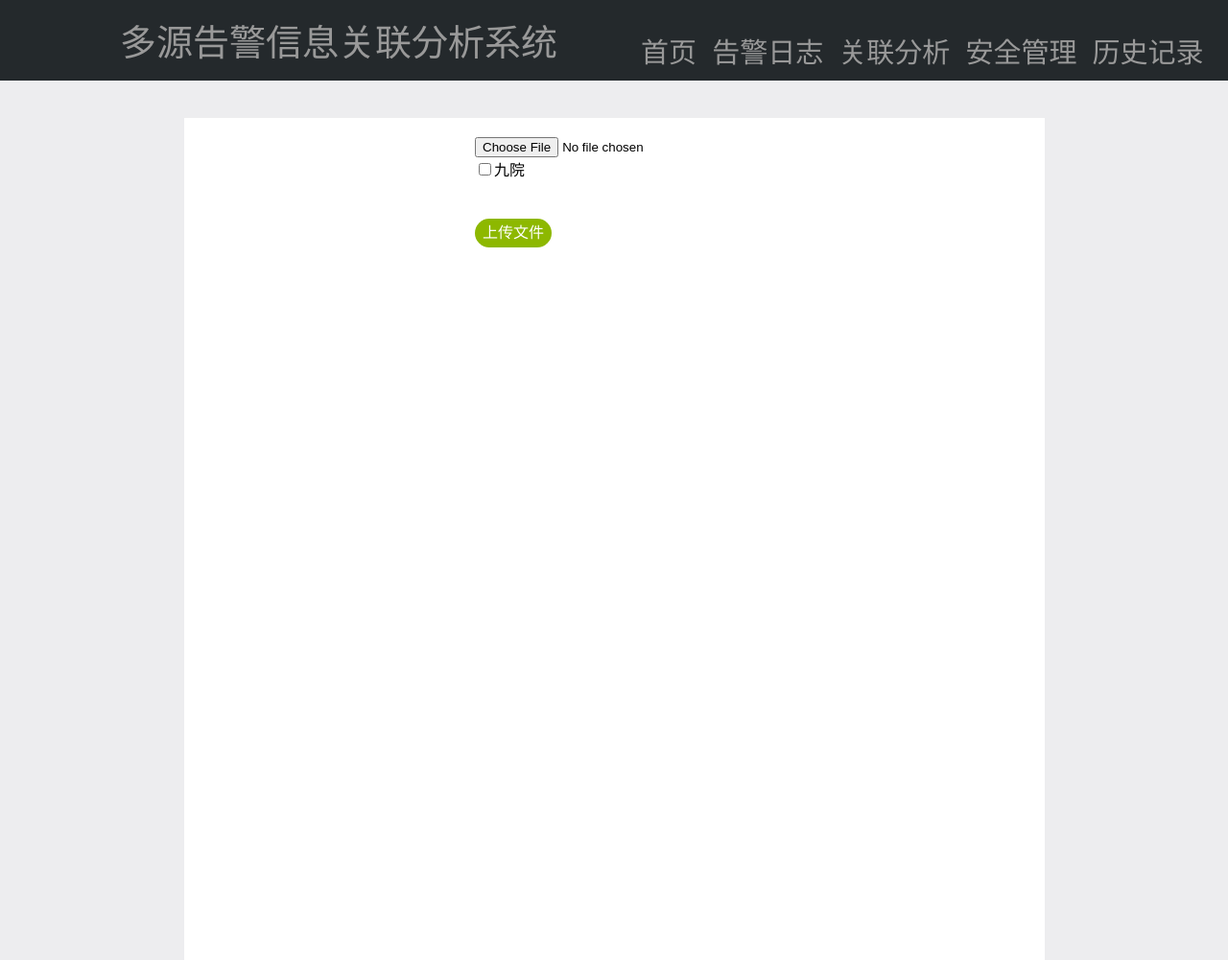
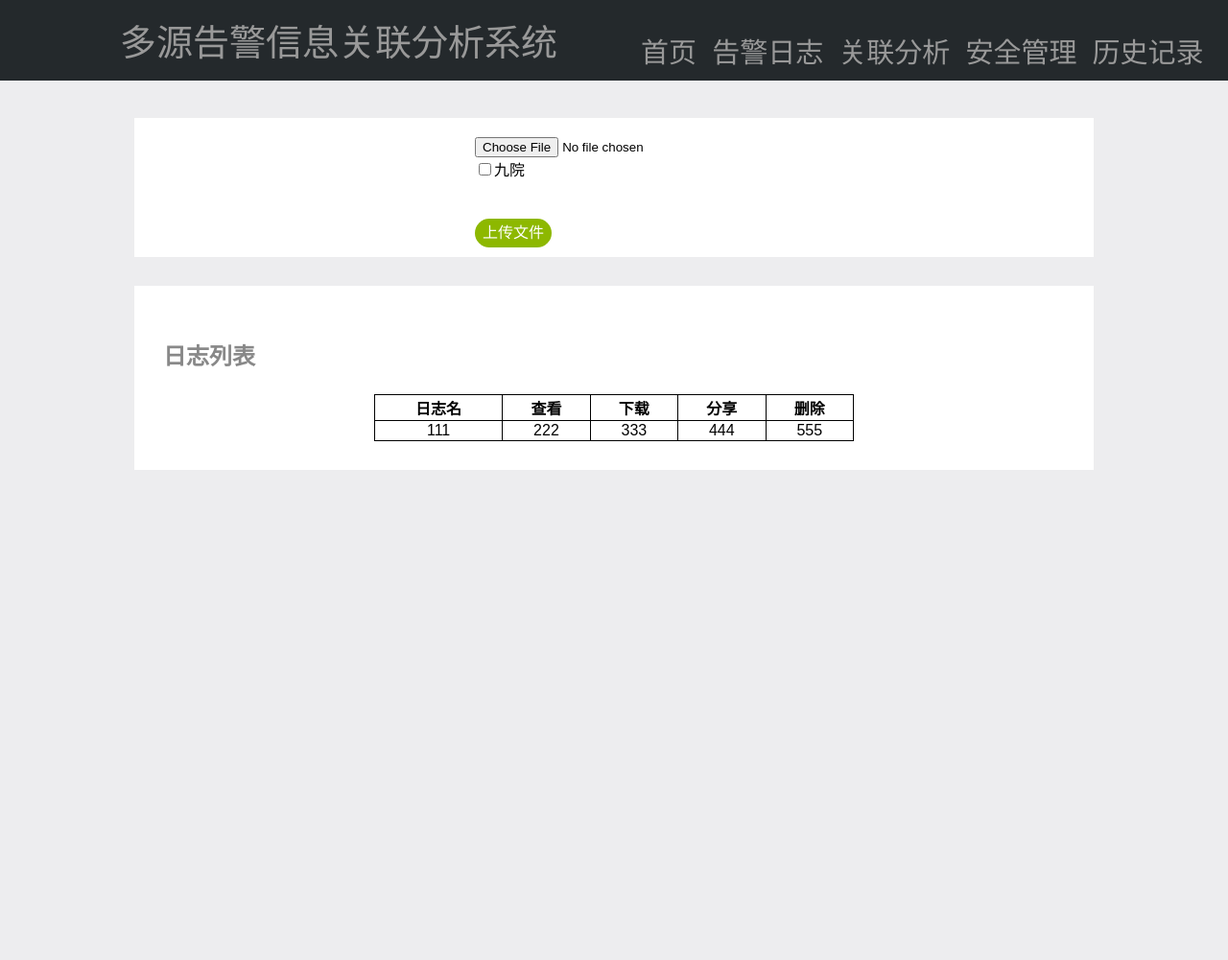
Before and after one commit to sywzh/sywzh-1, a Django app: page /alg/ in a window 1280 px wide. Shown: the whole page at 96% size. After the commit the page ends 490 px from the top, so only its background shows below. Run offline with Django 3.2, Linux system fonts and the light colour scheme; the visitor is signed in with stand-in values (Sample User, id 1); parts of the project's set-up code (start-up, migrations or seed data) failed here and were passed over.

Commit message:
file-hockor

```diff
--- a/demo/demo/static/css/home.css
+++ b/demo/demo/static/css/home.css
@@ -1,9 +1,28 @@
 @charset "UTF-8";
 /* CSS Document */
 
-.bg-set1{
-	height: 878px;
-	width: 897px;
+.bg-set1 ,.loglist{
+	width: 1000px;
 	background: rgb(255,255,255);
 	margin: 0 auto;
 }
+.loglist {
+    margin: 30px auto;
+    padding: 30px 0;
+}
+.loglist h3 {
+    font-size: 24px;
+    color: #888;
+    margin-left: 30px;
+}
+.loglist table {
+    width: 500px;
+    margin: auto;
+    border-collapse: collapse;
+    border: none;
+}
+
+.loglist td, .loglist th {
+    border: 1px solid #000;
+    text-align: center;
+}
--- a/demo/demo/template/alg/warnlog.html
+++ b/demo/demo/template/alg/warnlog.html
@@ -18,6 +18,27 @@
 	</div>
 </div>
 
+<div class="loglist">
+    <h3>日志列表</h3>
+    <div class="log-table">
+        <table>
+            <tr>
+                <th>日志名</th>
+                <th>查看</th>
+                <th>下载</th>
+                <th>分享</th>
+                <th>删除</th>
+            </tr>
+            <tr>
+                <td>111</td>
+                <td>222</td>
+                <td>333</td>
+                <td>444</td>
+                <td>555</td>
+            </tr>
+        </table>
+    </div>
+</div>
 <script type="text/javascript" src="{{STATIC_URL}}js/jquery.js"></script>
 <script type="text/javascript" src="{{STATIC_URL}}js/swfobject.js"></script>
 <script type="text/javascript" src="{{STATIC_URL}}js/jquery.uploadify.js"></script>
--- a/demo/demo/template/home.html
+++ b/demo/demo/template/home.html
@@ -5,4 +5,5 @@
 <div class='bg-set1'>
 
 </div>
+
 {%endblock%}
```
